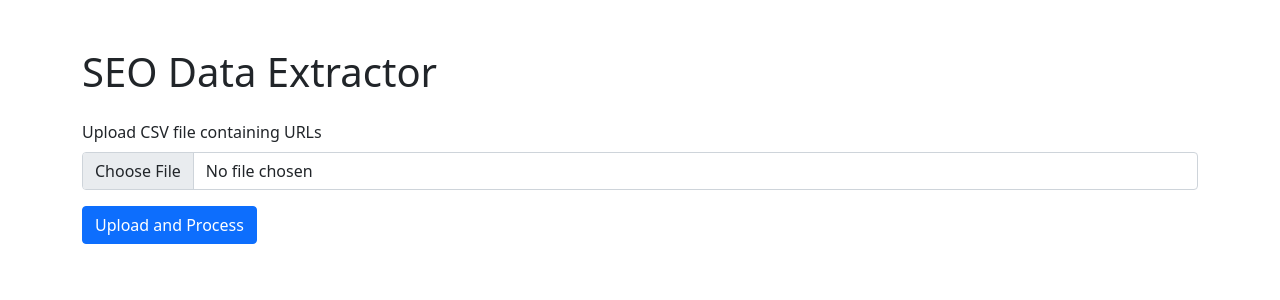
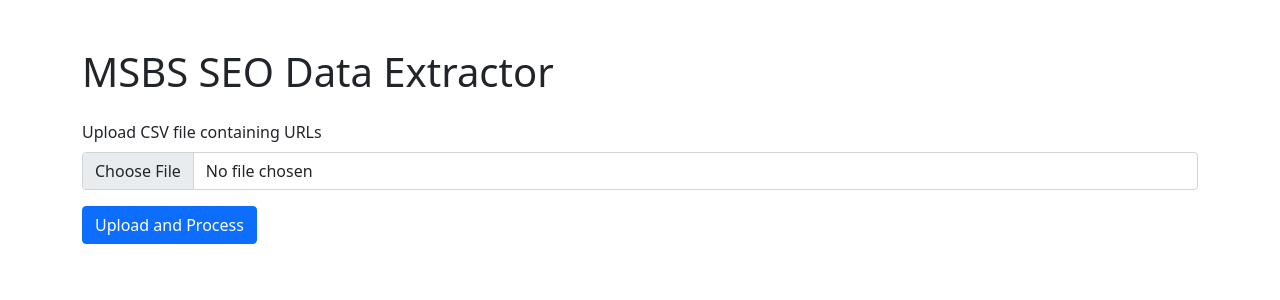
Before and after one commit to rohithsampathi/dmiscraper, a Flask app: page / in a window 1280 px wide. Shown: the top 300 px of the page. Run offline with Flask 2, Linux system fonts and the light colour scheme.

Commit message:
New HTML

```diff
--- a/templates/index.html
+++ b/templates/index.html
@@ -8,7 +8,7 @@
   </head>
   <body>
     <div class="container mt-5">
-      <h1 class="mb-4">SEO Data Extractor</h1>
+      <h1 class="mb-4">MSBS SEO Data Extractor</h1>
       {% if progress.finished %}
         <div class="alert alert-success" role="alert">
           Processing finished! <a href="{{ url_for('download_file', filename=progress.output_file) }}" class="alert-link">Download the output CSV file.</a>
```
